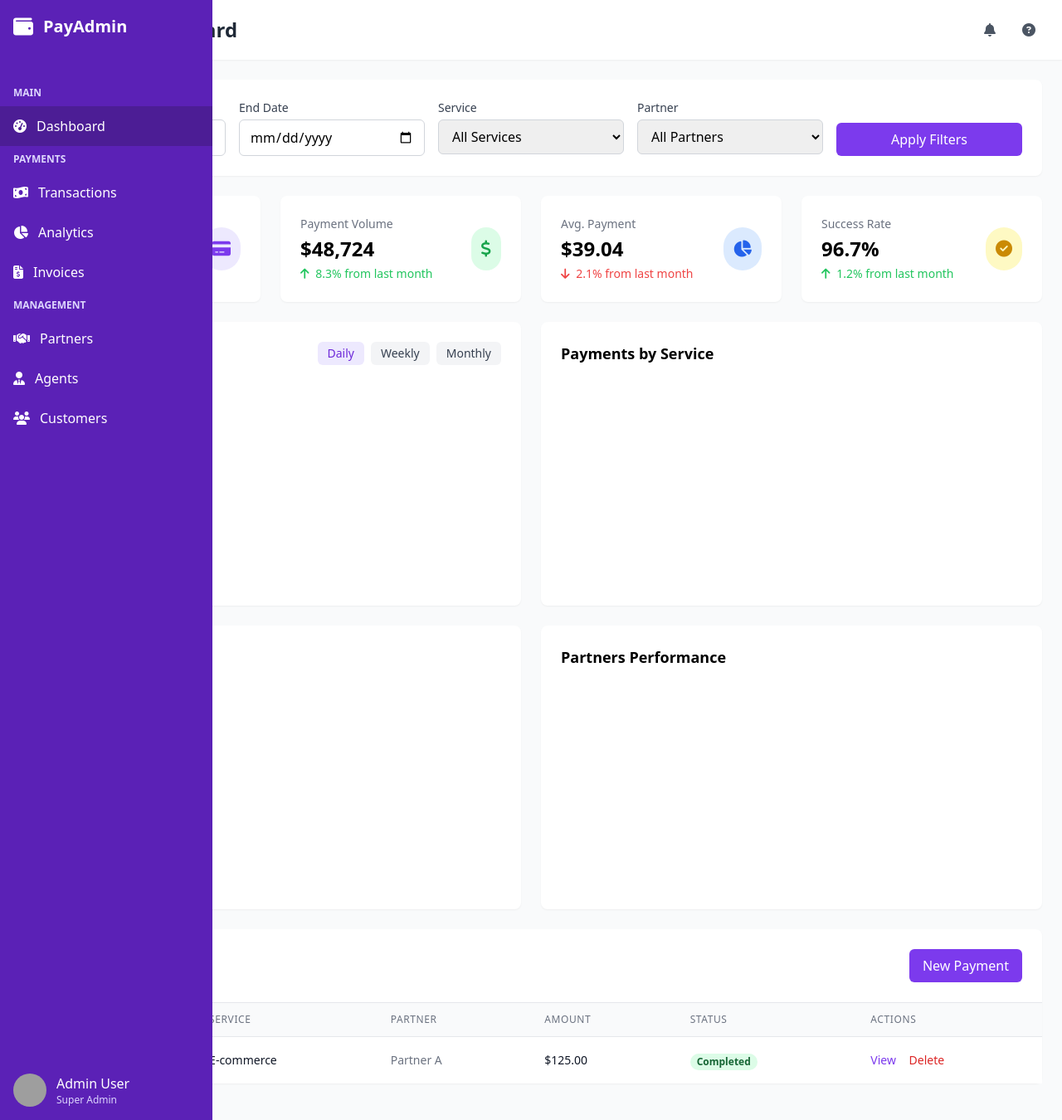
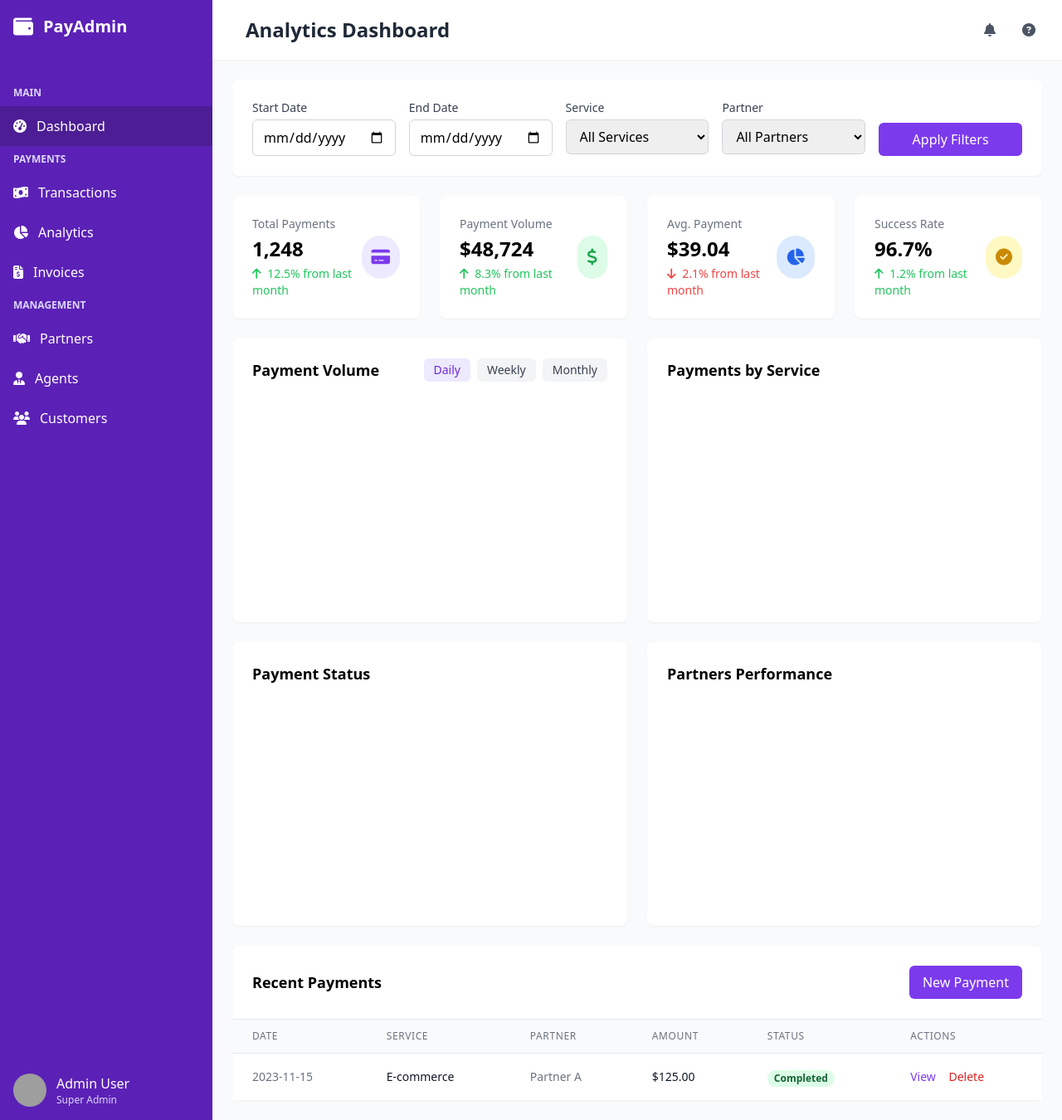
Before and after one commit to deSully/crpay, a Django app: template templates/app/analytics.html in a window 1280 px wide. Shown: the whole page at 83% size. Run offline with Django 5.2, Linux system fonts and the light colour scheme; the template is opened without the code that fills it, so the values that code supplies are empty; a map, chart or similar area stays blank; some libraries are stand-ins or nearby versions; grey boxes are pictures that could not be loaded.

Commit message:
update add analytics html

```diff
--- a/templates/app/analytics.html
+++ b/templates/app/analytics.html
@@ -119,7 +119,7 @@
             </nav>
         </div>
         <!-- Main Content -->
-        <div class="content flex-1 overflow-y-auto transition-all duration-300 w-[calc(100%-16rem)]">
+        <div class="main-content flex-1 overflow-auto ml-64">
             <!-- Top Navigation -->
             <header class="bg-white shadow-sm">
                 <div class="px-6 py-4 flex items-center justify-between">
```
